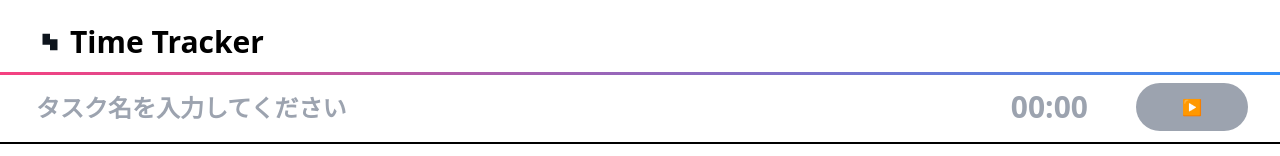
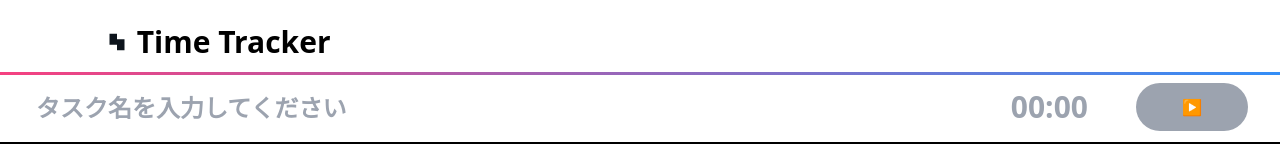
Before and after one commit to ikkei1616/TimeTracker, a React (Vite) app in the folder frontend/: page /timer in a window 1280 px wide. Shown: the top 156 px of the page. Built offline with nearby package versions, Linux system fonts and the light colour scheme; no server answers.

Commit message:
headerの横幅調整

```diff
--- a/frontend/src/components/Header.jsx
+++ b/frontend/src/components/Header.jsx
@@ -2,7 +2,7 @@ const Header = () => {
   return(
     <>
       <header className="w-screen gradationUnderBar h-[9vh]">
-        <div className="w-full max-w-7xl h-full mx-auto px-10 py-6">
+        <div className="w-10/12 max-w-7xl h-full mx-auto  py-6">
           <div className="flex items-center">
             <img className="w-5 h-5 mr-2.5 " src="/logo_TimeTracker.svg" alt="header-logo" />
             <h1 className="text-3xl font-bold">Time Tracker</h1>
```
